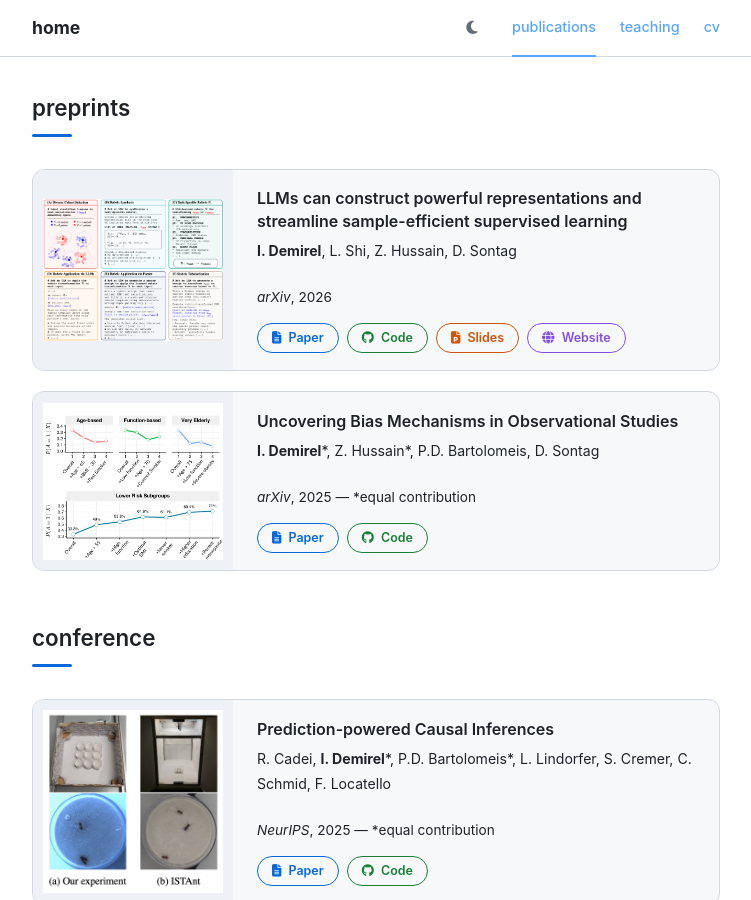
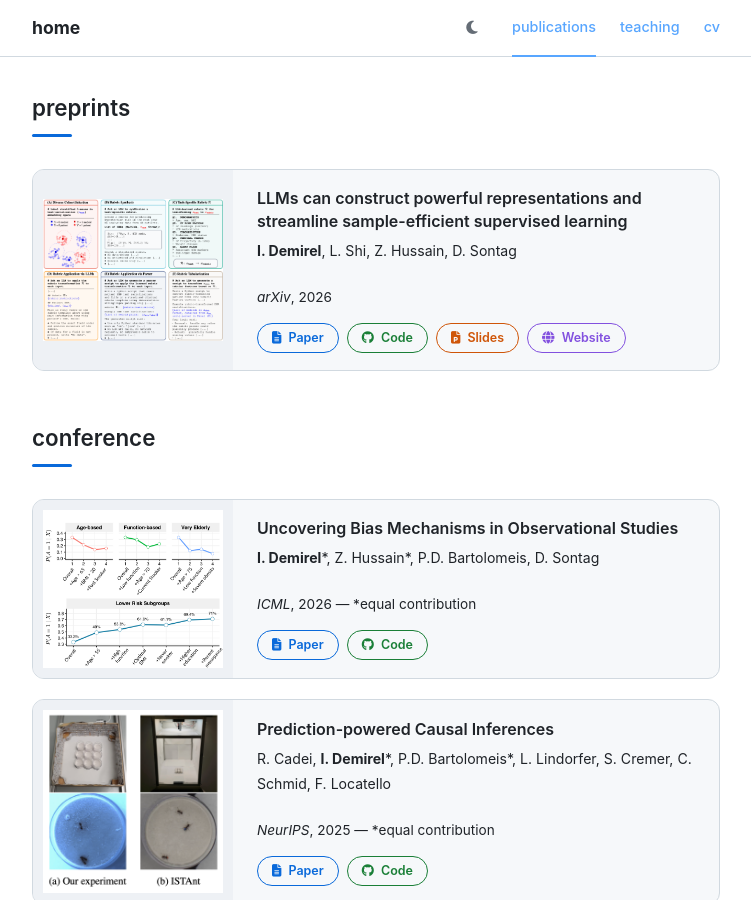
Before and after one commit to demireal/demireal.github.io, a Jekyll site: the page built from _pages/publications.md, in a window 1280 px wide and 900 px high. Shown: the whole window, without its empty margins (264-1015 px from the left). Built offline with Jekyll 4.4.1, drawn with Linux system fonts in a browser that asks for light colours.

Commit message:
Update publications.yml
update icml publication

```diff
--- a/_data/publications.yml
+++ b/_data/publications.yml
@@ -20,9 +20,9 @@
 
 - title: "Uncovering Bias Mechanisms in Observational Studies"
   authors: "<strong>I. Demirel</strong>*, Z. Hussain*, P.D. Bartolomeis, D. Sontag"
-  venue: "arXiv"
-  year: 2025
-  category: preprint
+  venue: "ICML"
+  year: 2026
+  category: conference
   selected: false
   image: "/assets/thumbnails/uncovering.png"
   alt: ""
```
